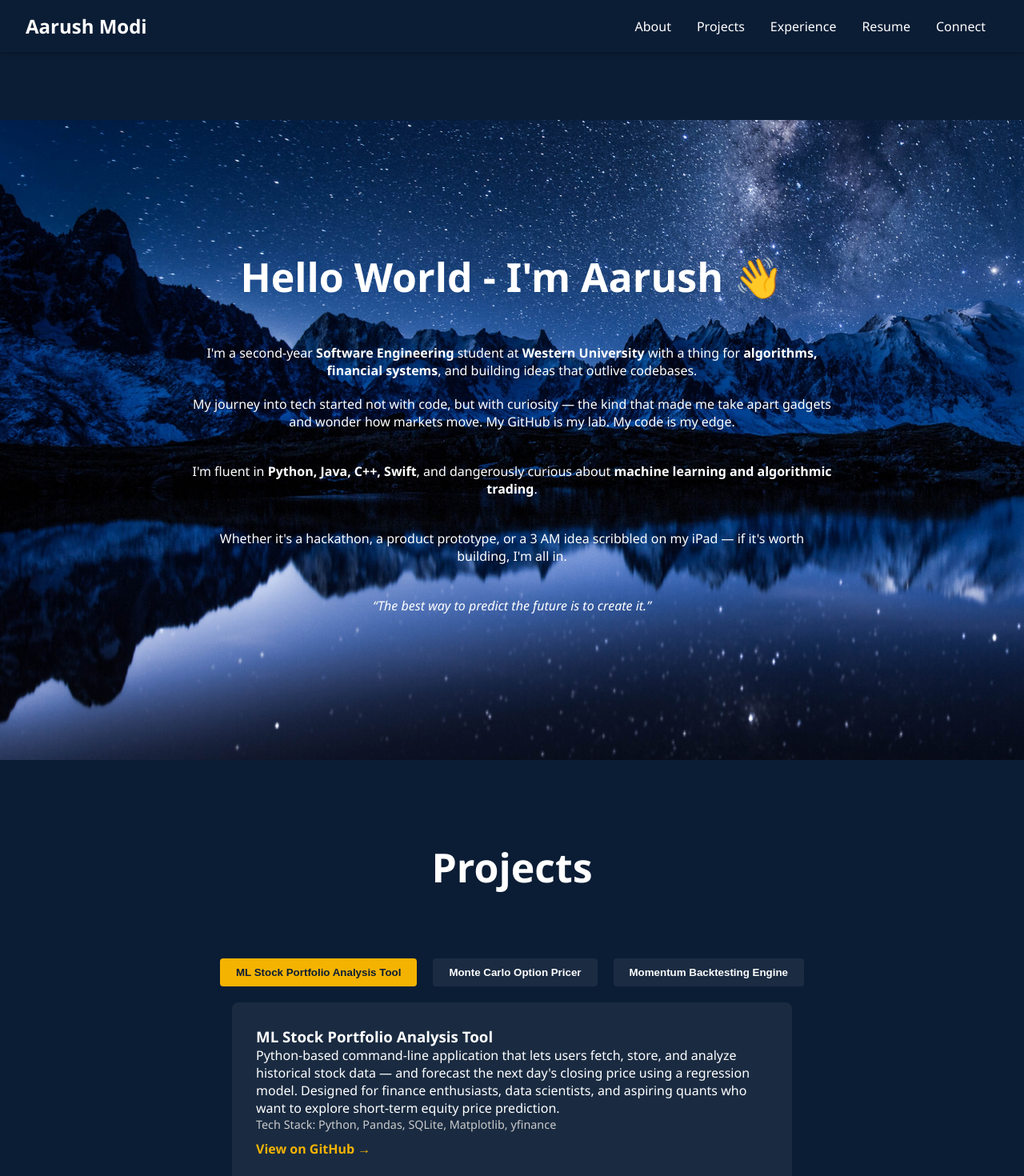
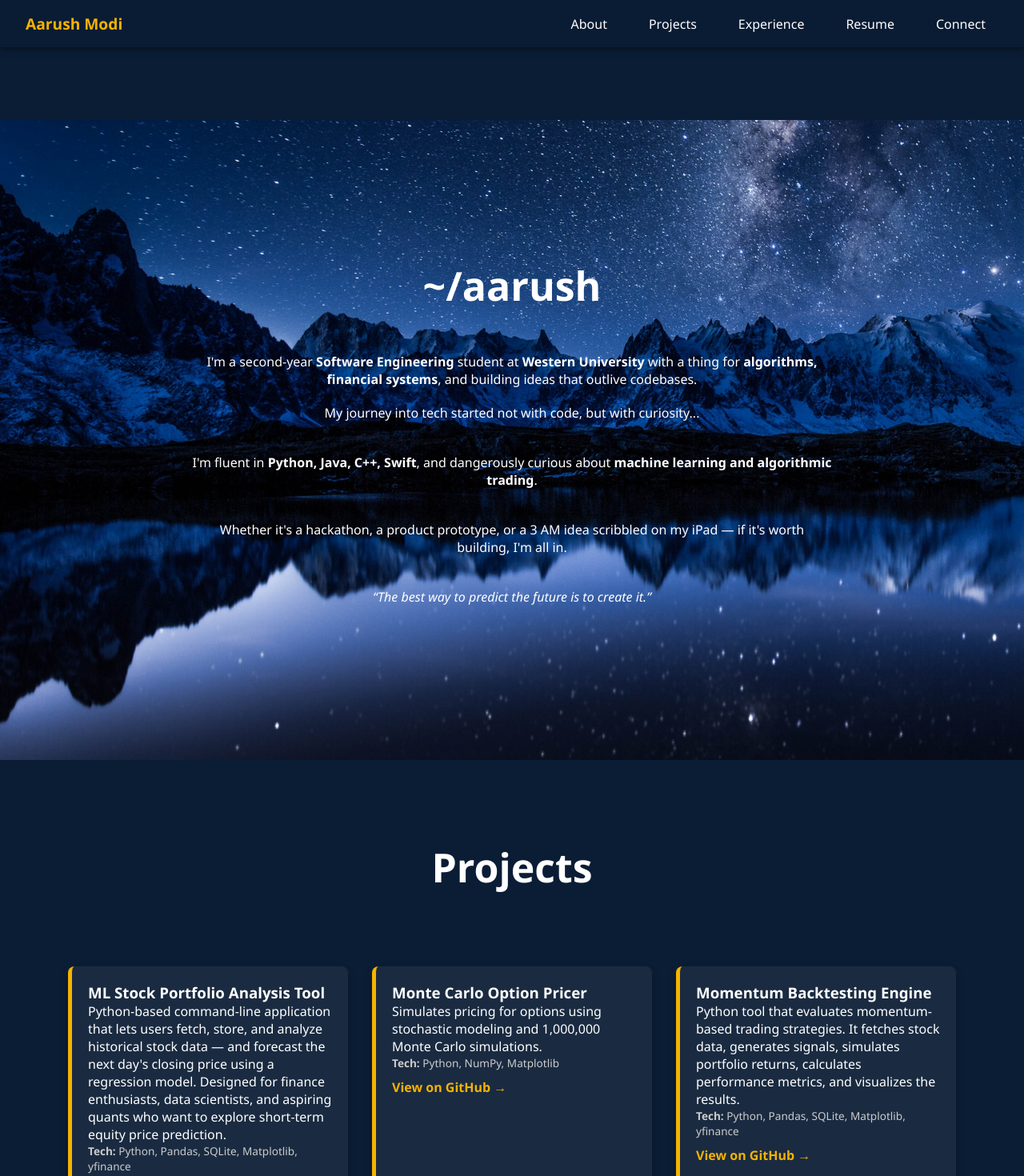
Before and after one commit to aarush-modi/aarush-portfolio, a React (Create React App) app: page / in a window 1280 px wide. Shown: the top 1470 px of the page at 80% size. Built offline with nearby package versions, Linux system fonts and the light colour scheme; the HTML template or start-up script is replaced by a standard one.

Commit message:
Upgrade navbar and UI polish

```diff
--- a/src/components/Hero.jsx
+++ b/src/components/Hero.jsx
@@ -18,7 +18,7 @@ const Hero = () => {
     padding: "0 20px",
     textAlign: "center"
 }}>
-  <h2 data-aos="fade-up" style={{}}>Hello World - I'm Aarush 👋</h2>
+  <h2 data-aos="fade-up" style={{}}>~/aarush</h2>
 
   <p data-aos="fade-up" data-aos-delay="100" style={{ maxWidth: '800px', margin: '0 auto' }}>
     I'm a second-year <strong>Software Engineering</strong> student at <strong>Western University</strong> with a thing for
@@ -26,9 +26,7 @@ const Hero = () => {
   </p>
 
   <p data-aos="fade-up" data-aos-delay="200" style={{ maxWidth: '800px', margin: '20px auto' }}>
-    My journey into tech started not with code, but with curiosity — the kind that made me take apart gadgets and
-    wonder how markets move.
-    My GitHub is my lab. My code is my edge.
+    My journey into tech started not with code, but with curiosity...
   </p>
 
   <p data-aos="fade-up" data-aos-delay="400" style={{ maxWidth: '800px', margin: '20px auto' }}>
--- a/src/components/Navbar.jsx
+++ b/src/components/Navbar.jsx
@@ -1,17 +1,74 @@
 import React from 'react';
 
 const Navbar = () => {
+  const navStyle = {
+    position: "fixed",
+    top: 0,
+    width: "100%",
+    backgroundColor: "rgba(11, 29, 53, 0.8)",
+    display: "flex",
+    justifyContent: "space-between",
+    alignItems: "center",
+    padding: "1rem 2rem",
+    zIndex: 999,
+    backdropFilter: "blur(10px)",
+    WebkitBackdropFilter: "blur(10px)",
+    boxShadow: "0 2px 8px rgba(0, 0, 0, 0.5)"
+  };
+
+  const linkGroup = {
+    display: "flex",
+    gap: "20px",
+    alignItems: "center"
+  };
+
+  const linkStyle = {
+    position: "relative",
+    color: "white",
+    textDecoration: "none",
+    fontWeight: "500",
+    transition: "color 0.3s",
+  };
+
+  const linkHover = `
+    nav a::after {
+      content: '';
+      position: absolute;
+      width: 0%;
+      height: 2px;
+      bottom: -4px;
+      left: 50%;
+      transform: translateX(-50%);
+      background-color: #f5b301;
+      transition: width 0.3s ease;
+    }
+
+    nav a:hover {
+      color: #f5b301;
+      text-shadow: 0 0 8px #f5b30188;
+    }
+
+    nav a:hover::after {
+      width: 100%;
+    }
+  `;
+
   return (
-    <nav>
-      <h1>Aarush Modi</h1>
-      <div>
-        <a href="#about">About</a>
-        <a href="#projects">Projects</a>
-        <a href="#experience">Experience</a>
-        <a href="#resume">Resume</a>
-        <a href="#connect">Connect</a>
-      </div>
-    </nav>
+    <>
+      <style>{linkHover}</style>
+      <nav style={navStyle}>
+        <div style={{ color: "#f5b301", fontWeight: "bold", fontSize: "1.2rem" }}>
+          Aarush Modi
+        </div>
+        <div style={linkGroup}>
+          <a href="#about" style={linkStyle}>About</a>
+          <a href="#projects" style={linkStyle}>Projects</a>
+          <a href="#experience" style={linkStyle}>Experience</a>
+          <a href="#resume" style={linkStyle}>Resume</a>
+          <a href="#connect" style={linkStyle}>Connect</a>
+        </div>
+      </nav>
+    </>
   );
 };
 
--- a/src/components/Projects.jsx
+++ b/src/components/Projects.jsx
@@ -1,4 +1,4 @@
-import React, { useEffect, useState } from 'react';
+import React, { useEffect } from 'react';
 import AOS from 'aos';
 import 'aos/dist/aos.css';
 
@@ -6,84 +6,74 @@ const projects = [
   {
     title: "ML Stock Portfolio Analysis Tool",
     desc: "Python-based command-line application that lets users fetch, store, and analyze historical stock data — and forecast the next day's closing price using a regression model. Designed for finance enthusiasts, data scientists, and aspiring quants who want to explore short-term equity price prediction.",
-    link: "https://github.com/aarush-modi/Stock-Portfolio-Analysis",
-    tech: "Python, Pandas, SQLite, Matplotlib, yfinance"
+    tech: ["Python", "Pandas", "SQLite", "Matplotlib", "yfinance"],
+    link: "https://github.com/aarush-modi/Stock-Portfolio-Analysis"
   },
   {
     title: "Monte Carlo Option Pricer",
-    desc: "Simulates pricing for options using stochastic modeling and Monte Carlo simulations.",
-    link: "https://github.com/aarush-modi/Monte-Carlo-European-Option-Pricer",
-    tech: "Python, NumPy, Matplotlib"
+    desc: "Simulates pricing for options using stochastic modeling and 1,000,000 Monte Carlo simulations.",
+    tech: ["Python", "NumPy", "Matplotlib"],
+    link: "https://github.com/aarush-modi/Monte-Carlo-European-Option-Pricer"
   },
   {
     title: "Momentum Backtesting Engine",
     desc: "Python tool that evaluates momentum-based trading strategies. It fetches stock data, generates signals, simulates portfolio returns, calculates performance metrics, and visualizes the results.",
-    link: "https://github.com/aarush-modi/Momentum-Backtesting-Engine",
-    tech: "Python, Pandas, SQLite, Matplotlib, yfinance"
+    tech: ["Python", "Pandas", "SQLite", "Matplotlib", "yfinance"],
+    link: "https://github.com/aarush-modi/Momentum-Backtesting-Engine"
   }
 ];
 
 const Projects = () => {
-  const [activeIndex, setActiveIndex] = useState(0);
-
   useEffect(() => {
     AOS.init({ duration: 800 });
   }, []);
 
   return (
     <section id="projects">
-      <h2>Projects</h2>
-      <div style={{ marginTop: "30px" }}>
-        {/* Tabs */}
+      <h2 style={{ textAlign: "center" }}>Projects</h2>
       <div style={{
         display: "flex",
+        flexWrap: "wrap",
         justifyContent: "center",
-          gap: "20px",
-          marginBottom: "20px"
+        gap: "30px",
+        marginTop: "40px",
+        maxWidth: "1200px",
+        marginLeft: "auto",
+        marginRight: "auto"
       }}>
         {projects.map((p, i) => (
-            <button
+          <div
             key={i}
-              onClick={() => setActiveIndex(i)}
+            data-aos="fade-up"
             style={{
-                padding: "10px 20px",
-                backgroundColor: i === activeIndex ? "#f5b301" : "#ffffff10",
-                color: i === activeIndex ? "#0b1d35" : "#ffffff",
-                border: "none",
-                borderRadius: "4px",
-                fontWeight: "bold",
-                cursor: "pointer",
-                transition: "all 0.3s"
+              backgroundColor: "#ffffff10",
+              padding: "20px",
+              borderRadius: "8px",
+              maxWidth: "350px",
+              minWidth: "280px",
+              textAlign: "left",
+              transition: "transform 0.3s",
+              boxShadow: "0 4px 10px rgba(0,0,0,0.2)",
+              borderLeft: "5px solid #f5b301"
             }}
+            onMouseEnter={e => e.currentTarget.style.transform = "scale(1.03)"}
+            onMouseLeave={e => e.currentTarget.style.transform = "scale(1)"}
           >
-              {p.title}
-            </button>
-          ))}
-        </div>
-
-        {/* Active Project */}
-        <div data-aos="fade-in" style={{
-          backgroundColor: "#ffffff10",
-          padding: "30px",
-          borderRadius: "8px",
-          maxWidth: "700px",
-          margin: "0 auto",
-          textAlign: "left"
-        }}>
-          <h3>{projects[activeIndex].title}</h3>
-          <p>{projects[activeIndex].desc}</p>
-          <p style={{ fontSize: "0.9rem", color: "#ccc" }}>
-            Tech Stack: {projects[activeIndex].tech}
+            <h3>{p.title}</h3>
+            <p>{p.desc}</p>
+            <p style={{ fontSize: "0.85rem", color: "#ccc" }}>
+              <strong>Tech:</strong> {p.tech.join(", ")}
             </p>
-          <a href={projects[activeIndex].link} target="_blank" rel="noreferrer" style={{
+            <a href={p.link} target="_blank" rel="noreferrer" style={{
               color: "#f5b301",
-            fontWeight: "bold",
+              display: "inline-block",
               marginTop: "10px",
-            display: "inline-block"
+              fontWeight: "bold"
             }}>
               View on GitHub →
             </a>
           </div>
+        ))}
       </div>
     </section>
   );
```
Lines whose indentation alone changed are shown as unchanged.
